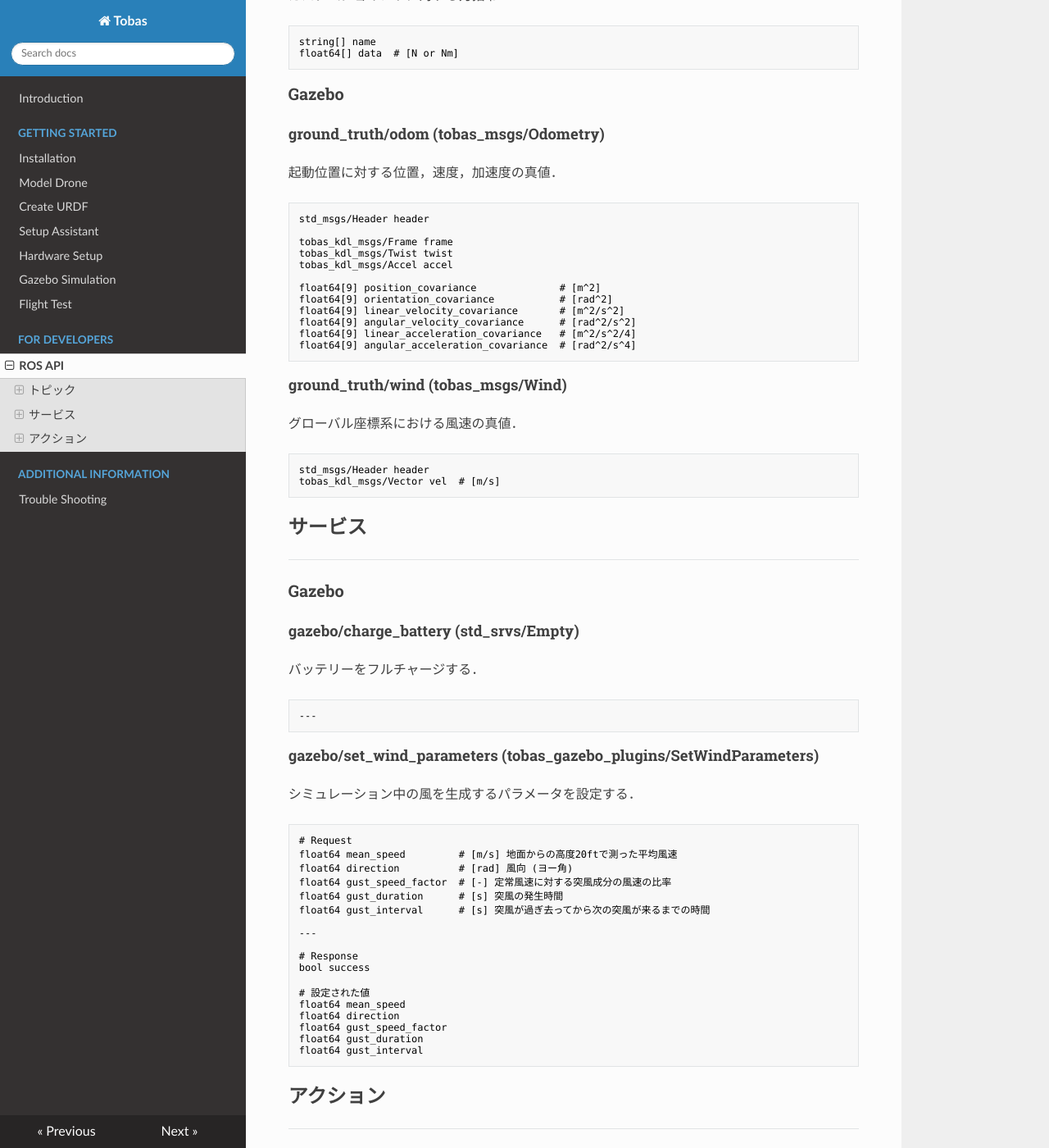
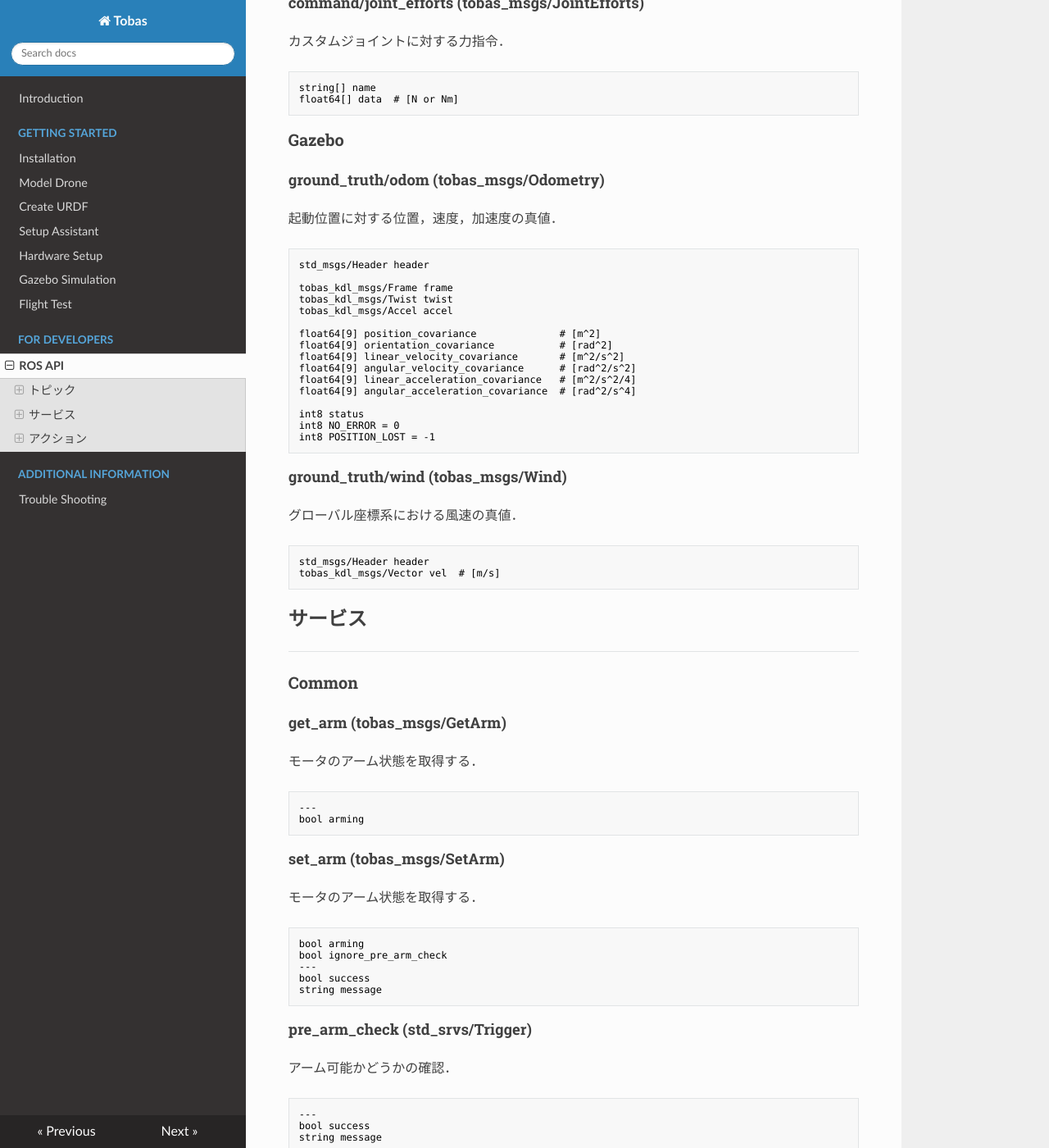
Before and after one commit to TobasFlightControl/tobas_wiki_ja, an MkDocs documentation site: the page built from docs/ros_api.md, in a window 1280 px wide and 1400 px high, scrolled down 5050 px. Shown: the whole window at 82% size. Built offline with MkDocs 1.6.1, drawn with Linux system fonts in a browser that asks for light colours; nearby versions of some CDN libraries; some of the changed text lies outside the part shown.

Commit message:
edit: ros_api.md

````diff
--- a/docs/ros_api.md
+++ b/docs/ros_api.md
@@ -168,6 +168,10 @@
 float64[9] angular_velocity_covariance      # [rad^2/s^2]
 float64[9] linear_acceleration_covariance   # [m^2/s^2/4]
 float64[9] angular_acceleration_covariance  # [rad^2/s^4]
+
+int8 status
+int8 NO_ERROR = 0
+int8 POSITION_LOST = -1
 ```
 
 #### wind (tobas_msgs/Wind)
@@ -306,6 +310,10 @@
 float64[9] angular_velocity_covariance      # [rad^2/s^2]
 float64[9] linear_acceleration_covariance   # [m^2/s^2/4]
 float64[9] angular_acceleration_covariance  # [rad^2/s^4]
+
+int8 status
+int8 NO_ERROR = 0
+int8 POSITION_LOST = -1
 ```
 
 #### ground_truth/wind (tobas_msgs/Wind)
@@ -320,6 +328,52 @@
 ## サービス
 
 ---
+
+### Common
+
+#### get_arm (tobas_msgs/GetArm)
+
+モータのアーム状態を取得する．
+
+```txt
+---
+bool arming
+```
+
+#### set_arm (tobas_msgs/SetArm)
+
+モータのアーム状態を取得する．
+
+```txt
+bool arming
+bool ignore_pre_arm_check
+---
+bool success
+string message
+```
+
+#### pre_arm_check (std_srvs/Trigger)
+
+アーム可能かどうかの確認．
+
+```txt
+---
+bool success
+string message
+```
+
+### Navio2
+
+#### enable_pwm (tobas_msgs/EnablePwm)
+
+PWM を有効化する．
+
+```txt
+uint64 channel
+bool enable
+---
+bool success
+```
 
 ### Gazebo
 
````
